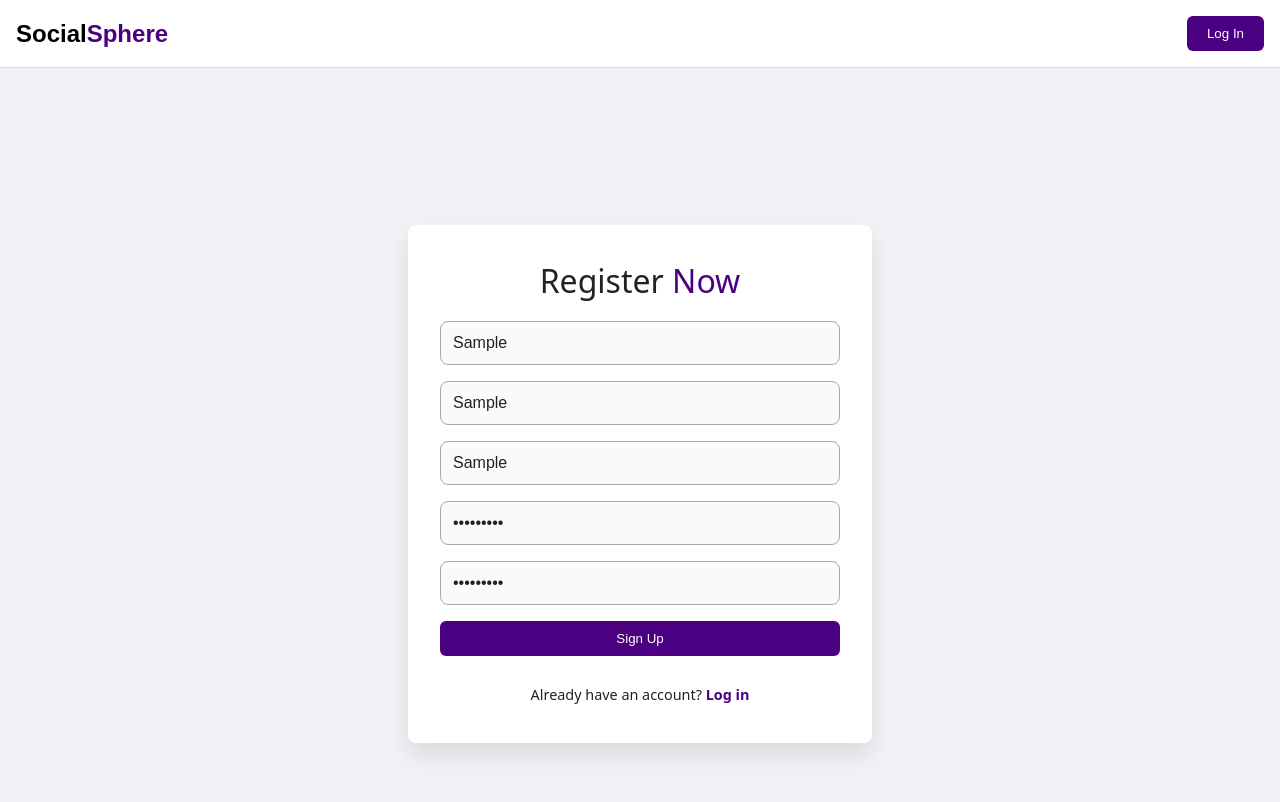
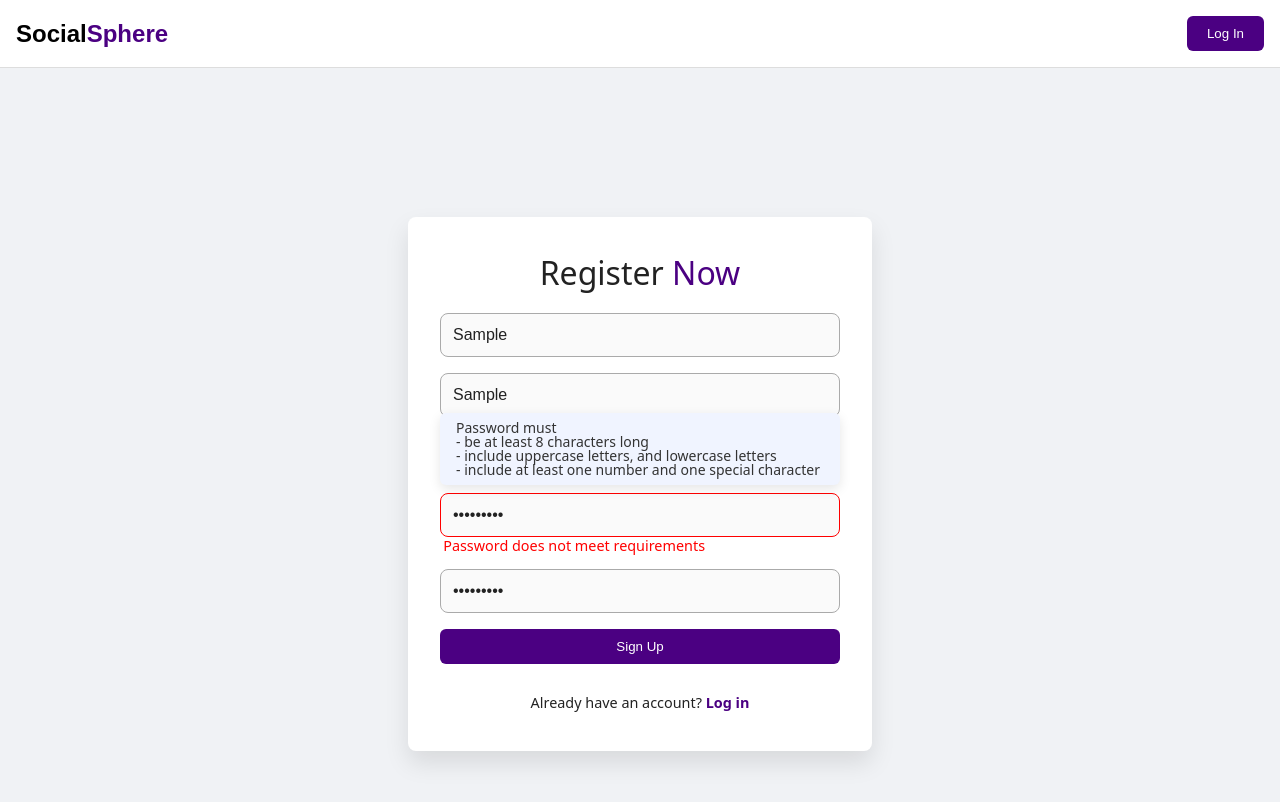
Before and after one commit to MyHKo/social-app-diploma, a React (Vite) app in the folder app/frontend/: page /signup in a window 1280 px wide. Both pictures are taken after typing "Sample", "Sample", "Sample", "Sample123", "Sample123" into the empty fields and a click on the button "Sign Up". Shown: the top 802 px of the page. Built offline with nearby package versions, Linux system fonts and the light colour scheme.

Commit message:
Frontend: make validation to the sign up form

```diff
--- a/app/frontend/package.json
+++ b/app/frontend/package.json
@@ -10,13 +10,16 @@
     "preview": "vite preview"
   },
   "dependencies": {
+    "@hookform/resolvers": "^5.1.1",
     "lucide-react": "^0.511.0",
     "prop-types": "^15.8.1",
     "react": "^18.3.1",
     "react-dom": "^18.3.1",
+    "react-hook-form": "^7.58.1",
     "react-router": "^7.6.1",
     "react-router-dom": "^7.6.1",
     "sass": "^1.89.0",
+    "zod": "^3.25.67",
     "zustand": "^5.0.5"
   },
   "devDependencies": {
--- a/app/frontend/src/pages/LogIn/LogInForm/loginform.module.scss
+++ b/app/frontend/src/pages/LogIn/LogInForm/loginform.module.scss
@@ -1,9 +1,9 @@
 @use '/src/styles/auth_mixins';
 
 form {
-  @include auth_mixins.auth_form;
+  @include auth_mixins.form;
 }
 
 .registerLink {
-  @include auth_mixins.auth_link;
+  @include auth_mixins.link;
 }
--- a/app/frontend/src/pages/LogIn/login.module.scss
+++ b/app/frontend/src/pages/LogIn/login.module.scss
@@ -1,9 +1,9 @@
 @use '/src/styles/auth_mixins';
 
 .loginContainer {
-  @include auth_mixins.auth_page_container;
+  @include auth_mixins.page_container;
 }
 
 .loginBox {
-  @include auth_mixins.auth_box;
+  @include auth_mixins.box;
 }
--- a/app/frontend/src/pages/SignUp/SignUpForm/index.jsx
+++ b/app/frontend/src/pages/SignUp/SignUpForm/index.jsx
@@ -1,24 +1,89 @@
 import Button from '@components/UiKit/Button/Button.jsx'
 import {useNavigate} from 'react-router'
 import routes from '@routes/path.js'
+import {zodResolver} from '@hookform/resolvers/zod'
+import {useForm} from 'react-hook-form'
+import schema from './schema.js'
 import styles from './signUpForm.module.scss'
 
 function SignUpForm() {
     const navigate = useNavigate()
 
-    const handleSubmit = (evt) => {
-        evt.preventDefault()
+    const {
+        register,
+        handleSubmit,
+        formState: { errors}
+    } = useForm({
+        resolver: zodResolver(schema()),
+        mode: 'onBlur',
+        defaultValues: {
+            name: '',
+            surname: '',
+            username: '',
+            password: '',
+            confirmPassword: '',
+        }
+    })
+
+    const onSubmit = (e) => {
+        e.preventDefault()
+        console.log(e.target.name)
     }
 
     return (
-        <form onSubmit={handleSubmit} className={styles.form}>
-            <input type="text" placeholder="Name" required/>
-            <input type="text" placeholder="Surname" required/>
-            <input type="text" placeholder="Username" required/>
-            <input type="password" placeholder="Password" required/>
-            <input type="password" placeholder="Repeat password" required/>
+        <form onSubmit={handleSubmit(onSubmit)} className={styles.form}>
+            <li className={styles.input_wrapper}>
+                <input {...register("name")} type="text" placeholder="Name"
+                       className={errors.name
+                           ? `${styles.invalid}`
+                           : ``}/>
+                <span className={styles.error_message}>{errors.name?.message}</span>
+            </li>
+
+            <li className={styles.input_wrapper}>
+                <input {...register("surname")} type="text" placeholder="Surname"
+                       className={errors.surname
+                           ? `${styles.invalid}`
+                           : ``}/>
+                <span className={styles.error_message}>{errors.surname?.message}</span>
+            </li>
+
+            <li className={styles.input_wrapper}>
+                <input {...register("username")} type="text" placeholder="Username"
+                       className={errors.username
+                           ? `${styles.invalid}`
+                           : ``}/>
+                <span className={styles.error_message}>{errors.username?.message}</span>
+            </li>
+
+            <li className={styles.input_wrapper}>
+                <input {...register("password")} type="password" placeholder="Create password"
+                       className={errors.password
+                           ? `${styles.create_password}  ${styles.invalid}`
+                           : `${styles.create_password}`}
+                       />
+                <span className={styles.error_message}>{errors.password?.message}</span>
+                <div className={styles.password_banner}>
+                    Password must <br/>
+                    - be at least 8 characters long <br/>
+                    - include uppercase letters, and lowercase letters <br/>
+                    - include at least one number and one special character
+                </div>
+            </li>
+
+            <li className={styles.input_wrapper}>
+                <input {...register("confirmPassword")} type="password" placeholder="Repeat password"
+                       className={errors.confirmPassword
+                           ? `${styles.invalid}`
+                           : ``}
+                       />
+                <span className={styles.error_message}>{errors.confirmPassword?.message}</span>
+            </li>
+
             <Button text={"Sign Up"}/>
-            <p className={styles.log_in_link} onClick={() => {navigate(routes.login)}}>
+            <p className={styles.log_in_link} onClick={() => {
+                navigate(routes.login)
+            }}>
                 Already have an account? <a>Log in</a>
             </p>
         </form>
--- /dev/null
+++ b/app/frontend/src/pages/SignUp/SignUpForm/schema.js
@@ -0,0 +1,24 @@
+import { z } from 'zod'
+
+const schema = () =>
+    z.object({
+        name: z.string().min(1, "Name is required"),
+        surname: z.string().min(1, "Surname is required"),
+        username: z.string().min(3, "Username should be at least 3 characters long"),
+        password: z
+            .string()
+            .min(8, "Password should be at least 8 characters long")
+            .regex(
+                /^(?=.*[A-Z])(?=.*[a-z])(?=.*\d)(?=.*[@#$%^&+=!]).{8,}$/,
+                "Password does not meet requirements"
+            ),
+        confirmPassword: z.string().min(8, "Confirm Password"),
+    }).refine(
+        (data) => data.password === data.confirmPassword,
+        {
+            message: "Passwords do not match",
+            path: ["confirmPassword"],
+        }
+    );
+
+export default schema
--- a/app/frontend/src/pages/SignUp/SignUpForm/signUpForm.module.scss
+++ b/app/frontend/src/pages/SignUp/SignUpForm/signUpForm.module.scss
@@ -1,9 +1,46 @@
 @use '/src/styles/auth_mixins';
 
 .form {
-  @include auth_mixins.auth_form
+  @include auth_mixins.form
 }
 
 .log_in_link {
-  @include auth_mixins.auth_link
+  @include auth_mixins.link
 }
+
+.error_message {
+  @include auth_mixins.error
+}
+
+.input_wrapper {
+  list-style: none;
+  position: relative;
+}
+
+.create_password {
+  &:focus ~ .password_banner {
+    opacity: 1;
+    transform: translateY(0);
+    pointer-events: auto;
+  }
+}
+
+.password_banner {
+  position: absolute;
+  bottom: 100%;
+  left: 0;
+  background-color: #f0f4ff;
+  color: #333;
+  padding: 0.5rem 1rem;
+  border-radius: 6px;
+  box-sizing: border-box;
+  box-shadow: 0 4px 12px rgba(0, 0, 0, 0.1);
+  font-size: 0.875rem;
+  text-align: left;
+  width: 100%;
+  margin-bottom: 0.5rem;
+  opacity: 0;
+  transform: translateY(5px);
+  pointer-events: none;
+  transition: opacity 0.2s ease, transform 0.2s ease;
+}
--- a/app/frontend/src/pages/SignUp/signup.module.scss
+++ b/app/frontend/src/pages/SignUp/signup.module.scss
@@ -1,9 +1,9 @@
 @use '/src/styles/auth_mixins';
 
 .sign_up_container {
-  @include auth_mixins.auth_page_container
+  @include auth_mixins.page_container
 }
 
 .sign_up_box {
-  @include auth_mixins.auth_box
+  @include auth_mixins.box
 }
--- a/app/frontend/src/styles/auth_mixins.scss
+++ b/app/frontend/src/styles/auth_mixins.scss
@@ -1,4 +1,4 @@
-@mixin auth_page_container {
+@mixin page_container {
   background-color: var(--background);
   display: flex;
   justify-content: center;
@@ -7,7 +7,7 @@
   padding: 1rem;
 }
 
-@mixin auth_box {
+@mixin box {
   background: #fff;
   padding: 2.5rem 2rem;
   border-radius: var(--border-radius);
@@ -27,12 +27,14 @@
   }
 }
 
-@mixin auth_form {
+@mixin form {
   display: flex;
   flex-direction: column;
   gap: 1rem;
 
-  > input {
+  input {
+    width: 100%;
+    box-sizing: border-box;
     padding: 0.75rem;
     border: 1px solid var(--input-border);
     border-radius: var(--border-radius);
@@ -46,9 +48,26 @@
       box-shadow: 0 0 0 2px rgba(var(--main-color), 0.2);
     }
   }
+
+  input.invalid {
+    border-color: red;
+
+    + .error_message {
+      display: block;
+    }
+  }
 }
 
-@mixin auth_link {
+@mixin error {
+  text-align: left;
+  font-size: 0.9rem;
+  margin-left: 0.2rem;
+  margin-top: 0.1rem;
+  display: none;
+  color: red;
+}
+
+@mixin link {
   font-size: 0.9rem;
   color: var(--text-color);
   margin-top: 1rem;
```
Also changed, not shown: 1 other file (tests, documents, lock files or other folders).
